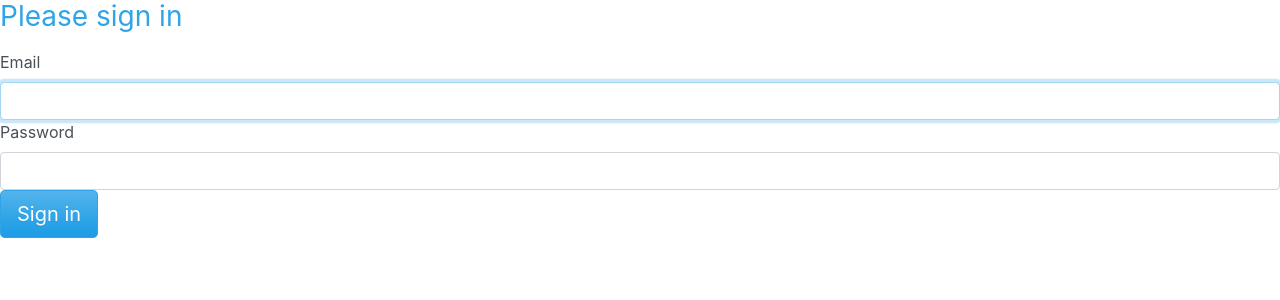
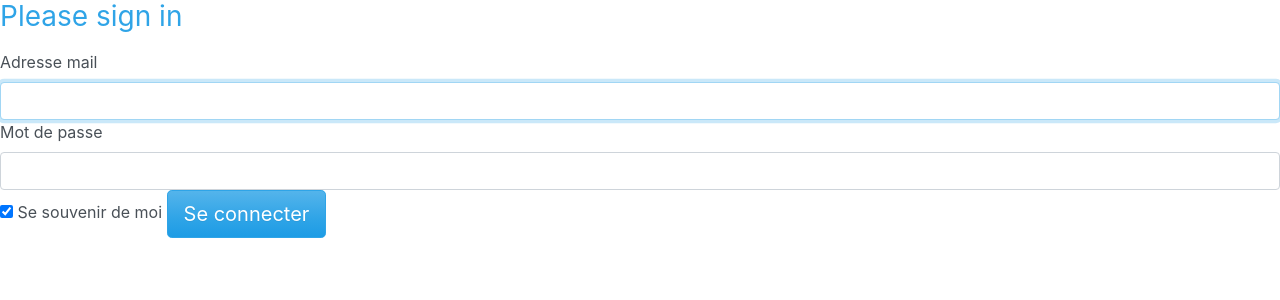
Before and after one commit to Ldum777/projetSortir, a Symfony app: template templates/security/login.html.twig in a window 1280 px wide. Shown: the part 56-356 px from the top of the page. Run offline with Twig, Linux system fonts and the light colour scheme; the template is opened without the code that fills it, so the values that code supplies are empty; some libraries are stand-ins or nearby versions.

Commit message:
ADD - Remember me

```diff
--- a/templates/base.html.twig
+++ b/templates/base.html.twig
@@ -28,6 +28,7 @@
                             <span class="sr-only">(current)</span>
                         </a>
                     </li>
+
                     {% if app.user is null %}
                     <li class="nav-item">
                         <a class="nav-link" href="{{ url('app_register') }}">S'inscrire</a>
--- a/templates/security/login.html.twig
+++ b/templates/security/login.html.twig
@@ -15,28 +15,20 @@
     {% endif %}
 
     <h1 class="h3 mb-3 font-weight-normal">Please sign in</h1>
-    <label for="inputEmail">Email</label>
+    <label for="inputEmail">Adresse mail</label>
     <input type="email" value="{{ last_username }}" name="email" id="inputEmail" class="form-control" required autofocus>
-    <label for="inputPassword">Password</label>
+    <label for="inputPassword">Mot de passe</label>
     <input type="password" name="password" id="inputPassword" class="form-control" required>
+    <input type="checkbox" id="remember_me" name="_remember_me" checked/>
+    <label for="remember_me">Se souvenir de moi</label>
 
     <input type="hidden" name="_csrf_token"
            value="{{ csrf_token('authenticate') }}"
     >
 
-    {#
-        Uncomment this section and add a remember_me option below your firewall to activate remember me functionality.
-        See https://symfony.com/doc/current/security/remember_me.html
-
-        <div class="checkbox mb-3">
-            <label>
-                <input type="checkbox" name="_remember_me"> Remember me
-            </label>
-        </div>
-    #}
 
     <button class="btn btn-lg btn-primary" type="submit">
-        Sign in
+        Se connecter
     </button>
 </form>
 {% endblock %}
```
Also changed, not shown: 1 other file.
